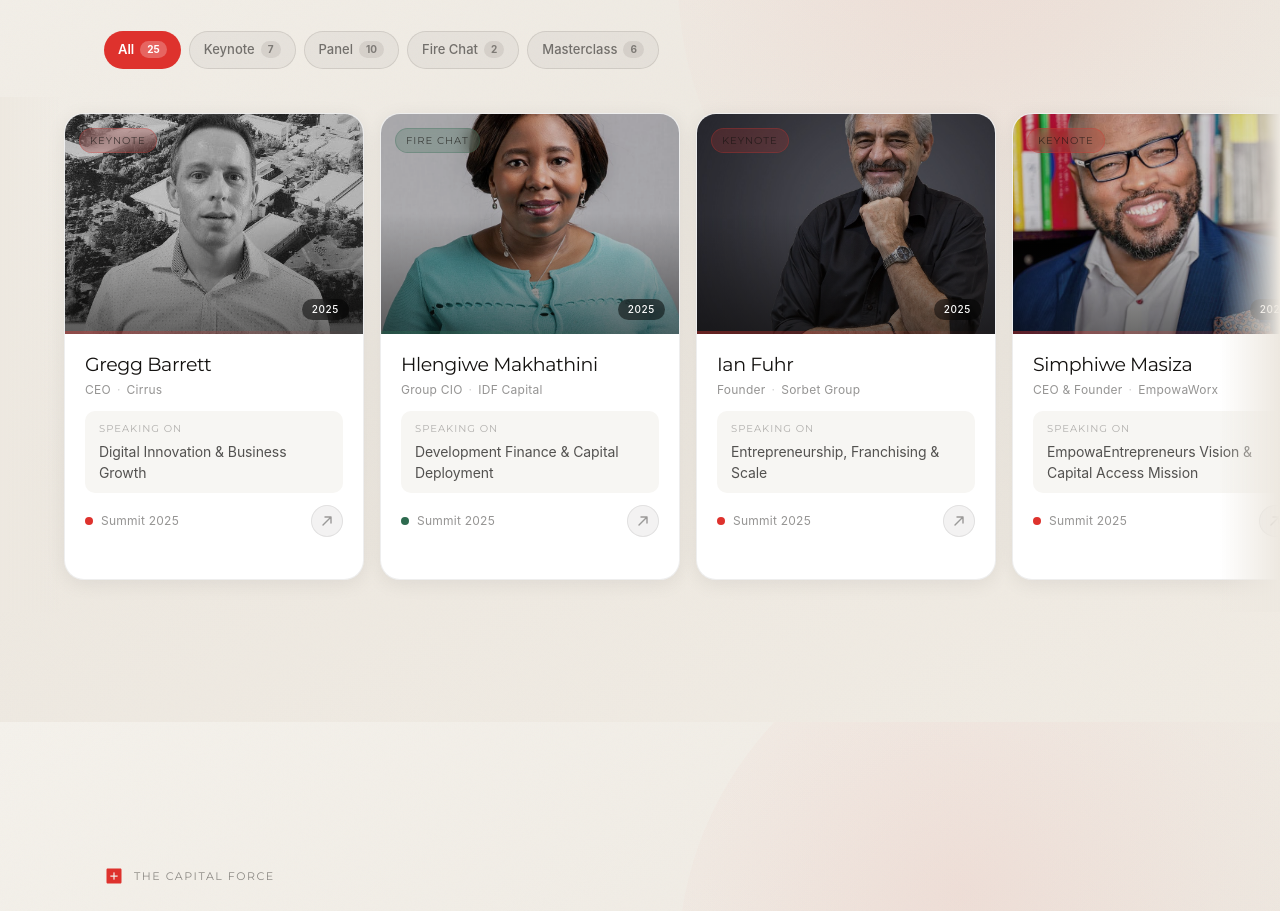
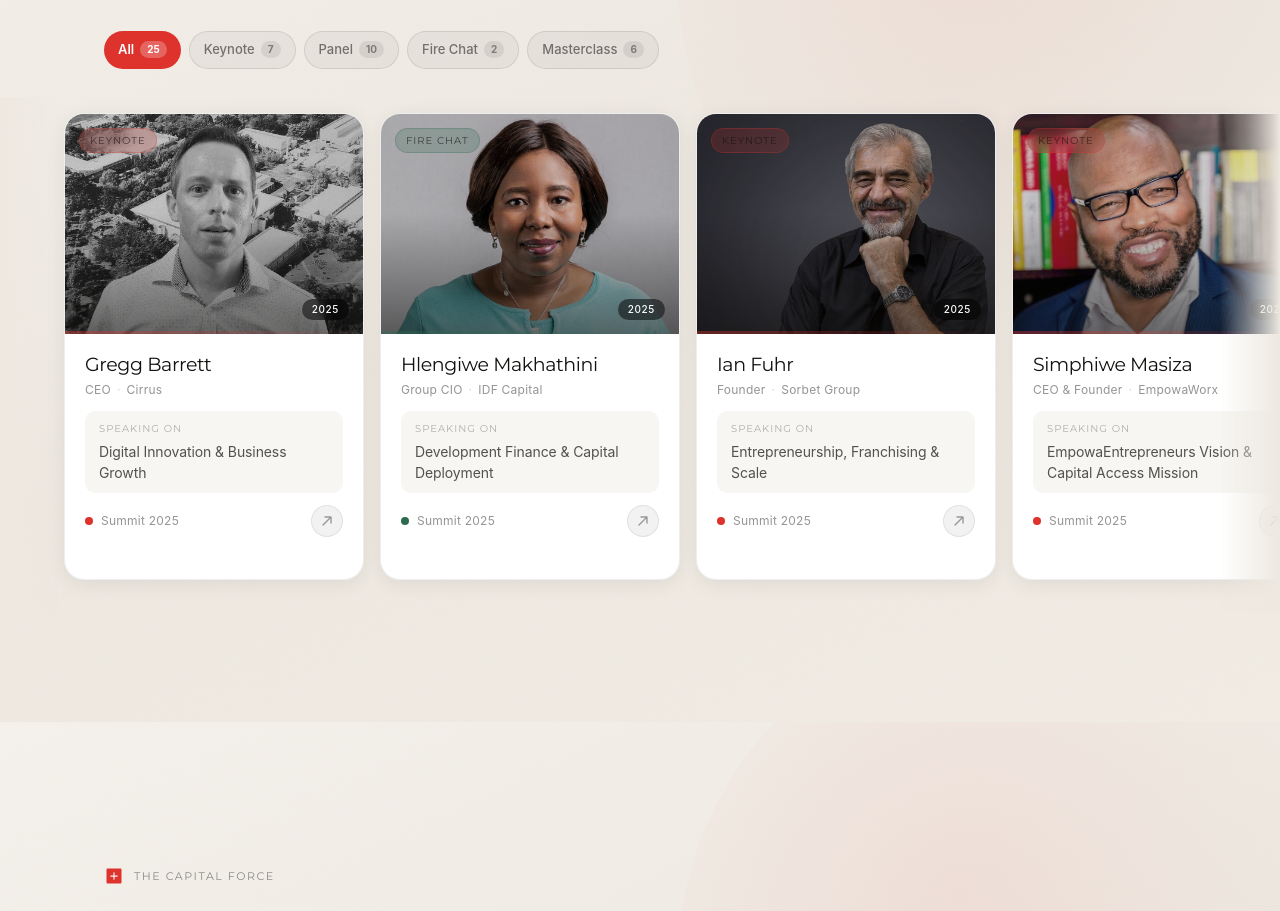
Before and after one commit to brandfocal/empowaentrepreneurs, a React (Vite) app: page /summit in a window 1280 px wide. Shown: the part 4847-5758 px from the top of the page. Built offline with nearby package versions, Linux system fonts and the light colour scheme.

Commit message:
Adjust speaker image object-position to top

```diff
--- a/src/components/generated/FundingSummitPage.tsx
+++ b/src/components/generated/FundingSummitPage.tsx
@@ -3419,6 +3419,7 @@ export const PastSpeakersSection = () => {
                   width: '100%',
                   height: '100%',
                   objectFit: 'cover',
+                  objectPosition: 'top',
                   filter: 'brightness(0.82) saturate(0.8)',
                   transform: isHov ? 'scale(1.07)' : 'scale(1)',
                   transition: 'transform 0.8s cubic-bezier(0.22,1,0.36,1)',
```
